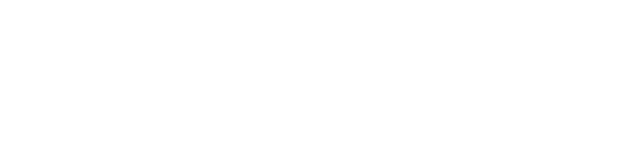
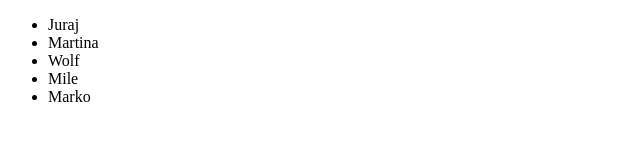
Before and after one commit to jurajvuk/gitTest, a plain HTML site: page index.html in a window 1280 px wide. Shown: the whole page, without its empty margins (0-640 px from the left). Drawn offline with Linux system fonts and the light colour scheme.

Commit message:
made changes

```diff
--- a/index.html
+++ b/index.html
@@ -5,6 +5,12 @@
 	<title>GitTest</title>
 </head>
 <body>
-
+	<ul>
+		<li>Juraj</li>
+		<li>Martina</li>
+		<li>Wolf</li>
+		<li>Mile</li>
+		<li>Marko</li>
+	</ul>
 </body>
 </html>
```
Also changed, not shown: index2.html (added, +17 -0 lines).
